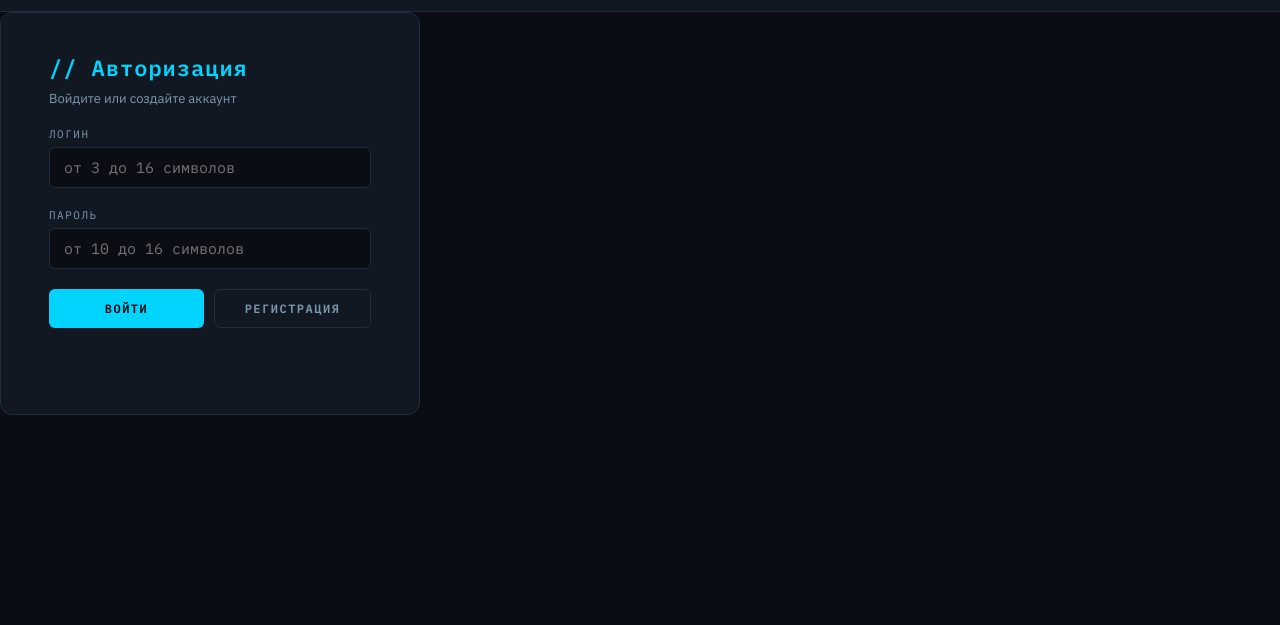
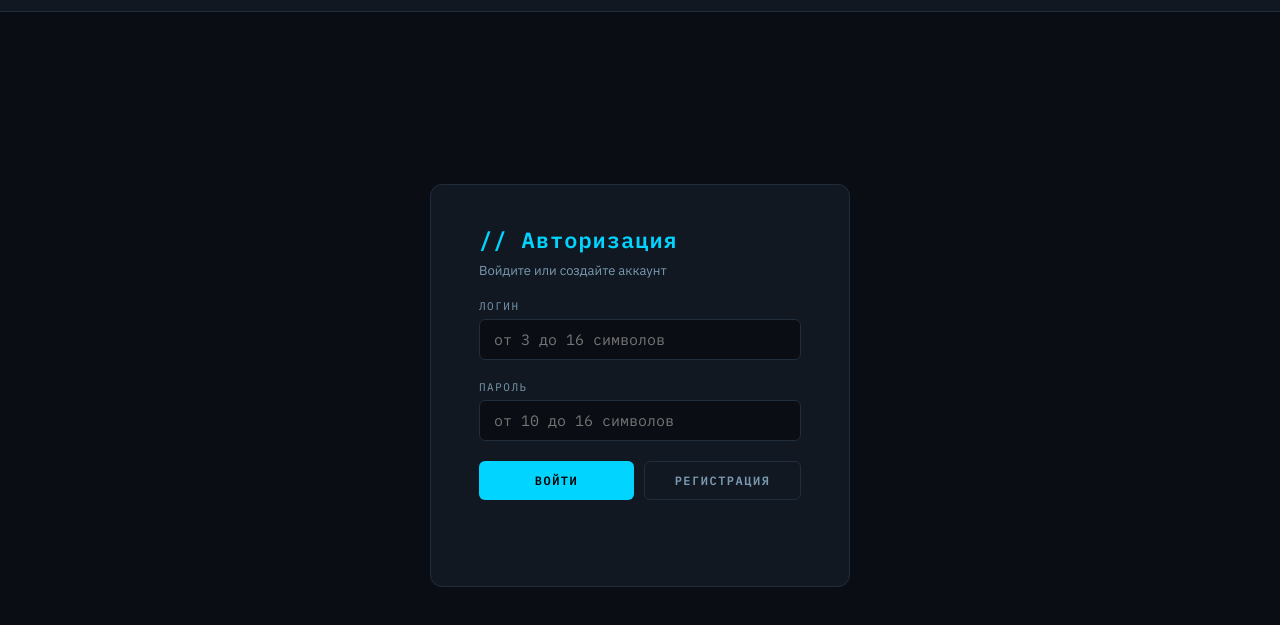
Before and after one commit to platik777/medsoft-lab2, a website: page public/index.html in a window 1280 px wide. Shown: the part 41-666 px from the top of the page. Drawn offline with nearby package versions, Linux system fonts and the light colour scheme.

Commit message:
fix design for sign in sign up window

```diff
--- a/public/index.html
+++ b/public/index.html
@@ -175,6 +175,14 @@
       font-family: var(--mono);
       text-align: center;
       min-height: 16px;
+    }
+
+    #auth {
+      flex: 1;
+      display: flex;
+      align-items: center;
+      justify-content: center;
+      padding: 40px 20px;
     }
 
     #auth-msg.success {
```
